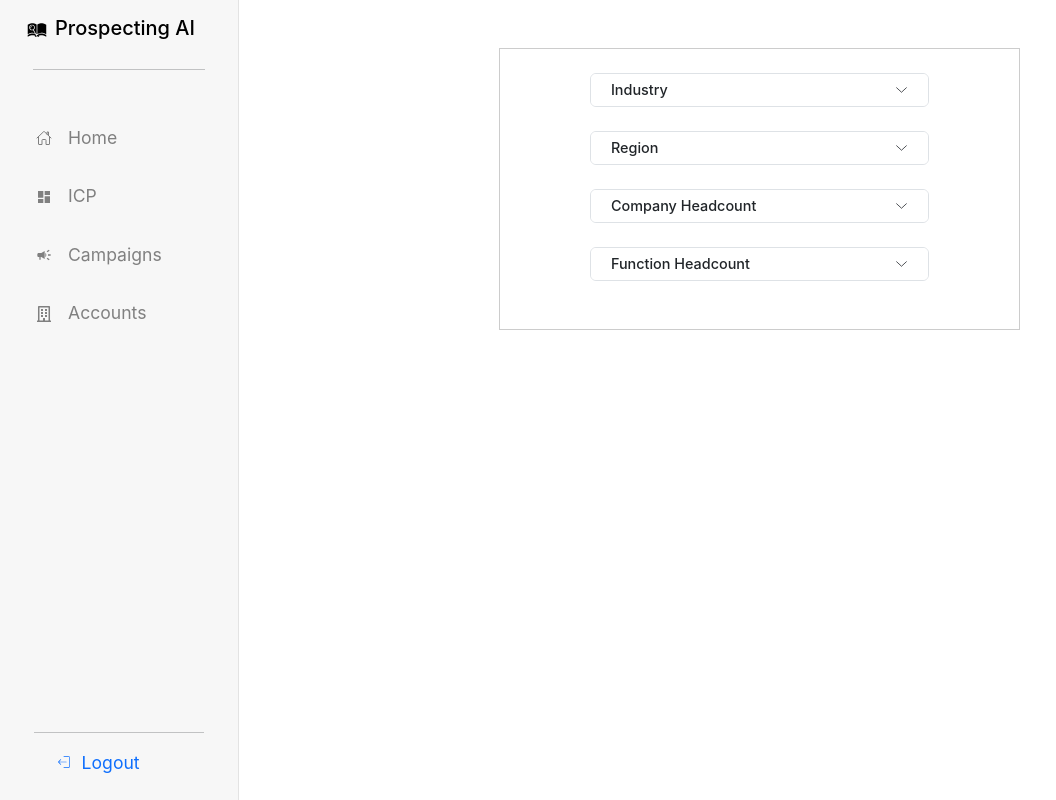
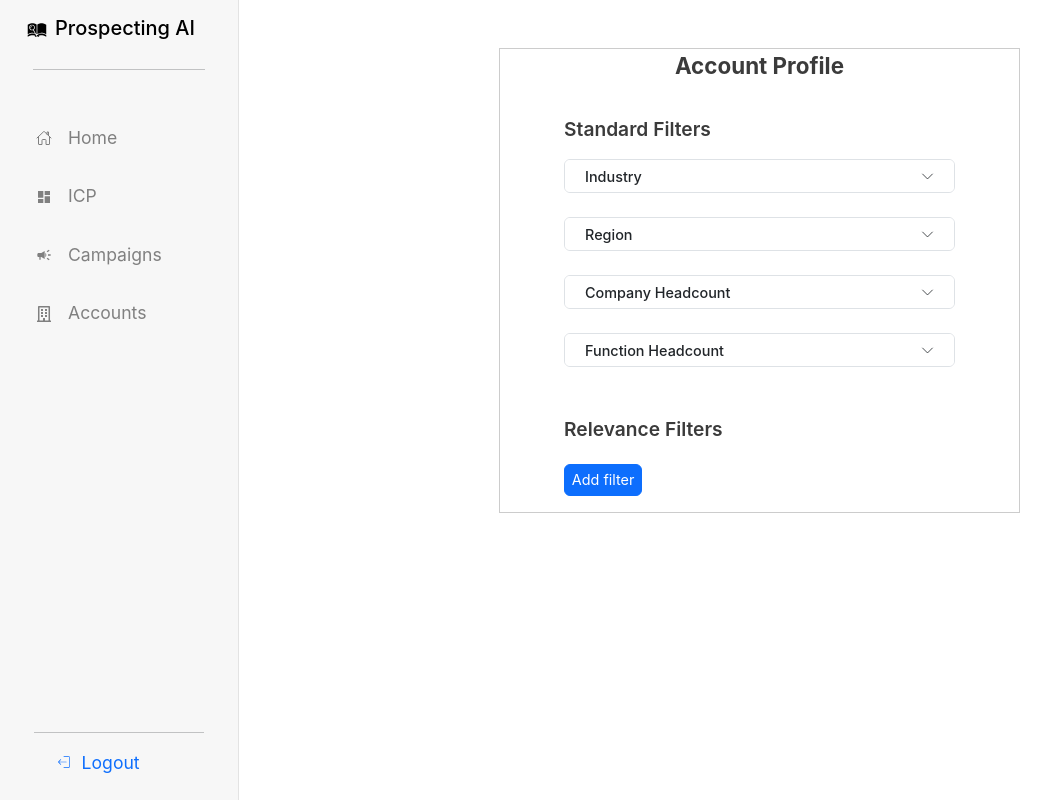
Before and after one commit to Userport-ai/prospecting-ai, a React (Create React App) app: page /icp/create in a window 1280 px wide. Shown: the whole page, without its empty margins (0-1056 px from the left). Built offline with nearby package versions, Linux system fonts and the light colour scheme.

Commit message:
Created outline for standard and relevance filters
Will add boxes for selected filters next

```diff
--- a/src/create-icp.css
+++ b/src/create-icp.css
@@ -6,7 +6,19 @@
 }
 
 #create-icp .create-icp-filter {
-  width: 70%;
+  width: 80%;
+}
+
+#create-icp #account-profile-title {
+  font-weight: 700;
+  font-size: 1.4rem;
+  color: #3b3b3b;
+}
+
+#create-icp .filters-title {
+  font-weight: 600;
+  font-size: 1.2rem;
+  color: #3b3b3b;
 }
 
 #create-icp .accordion-button {
@@ -23,6 +35,13 @@
   box-shadow: none;
 }
 
+#create-icp #relevance-btn .btn {
+  width: 20%;
+  height: 2rem;
+  font-size: 0.9rem;
+  padding: 0.2rem;
+}
+
 #create-icp select {
   border: 1px solid #ccc;
   width: 100%;
--- a/src/create-icp.js
+++ b/src/create-icp.js
@@ -1,10 +1,20 @@
-import { Accordion } from "react-bootstrap";
 import "./create-icp.css";
+import { Accordion, Button } from "react-bootstrap";
+
 function CreateICP() {
   return (
-    <div className="d-flex justify-content-center">
-      <div id="create-icp" className="d-flex flex-column mt-5 pb-5">
-        <div className="create-icp-filter container d-flex flex-column mt-4">
+    <div className="d-flex flex-row justify-content-center">
+      <div id="create-icp" className="d-flex flex-column mt-5 pb-3">
+        <div
+          id="account-profile-title"
+          className="create-icp-filter container d-flex justify-content-center mb-2"
+        >
+          <p>Account Profile</p>
+        </div>
+        <div className="create-icp-filter filters-title container mt-2">
+          <p>Standard Filters</p>
+        </div>
+        <div className="create-icp-filter container d-flex flex-column">
           <Accordion alwaysOpen>
             <Accordion.Item eventKey="industry">
               <Accordion.Header>Industry</Accordion.Header>
@@ -75,6 +85,16 @@ function CreateICP() {
             </Accordion.Item>
           </Accordion>
         </div>
+
+        <div className="create-icp-filter filters-title container mt-5">
+          <p>Relevance Filters</p>
+        </div>
+        <div
+          id="relevance-btn"
+          className="create-icp-filter container d-flex flex-column mt-1"
+        >
+          <Button>Add filter</Button>
+        </div>
       </div>
     </div>
   );
```
